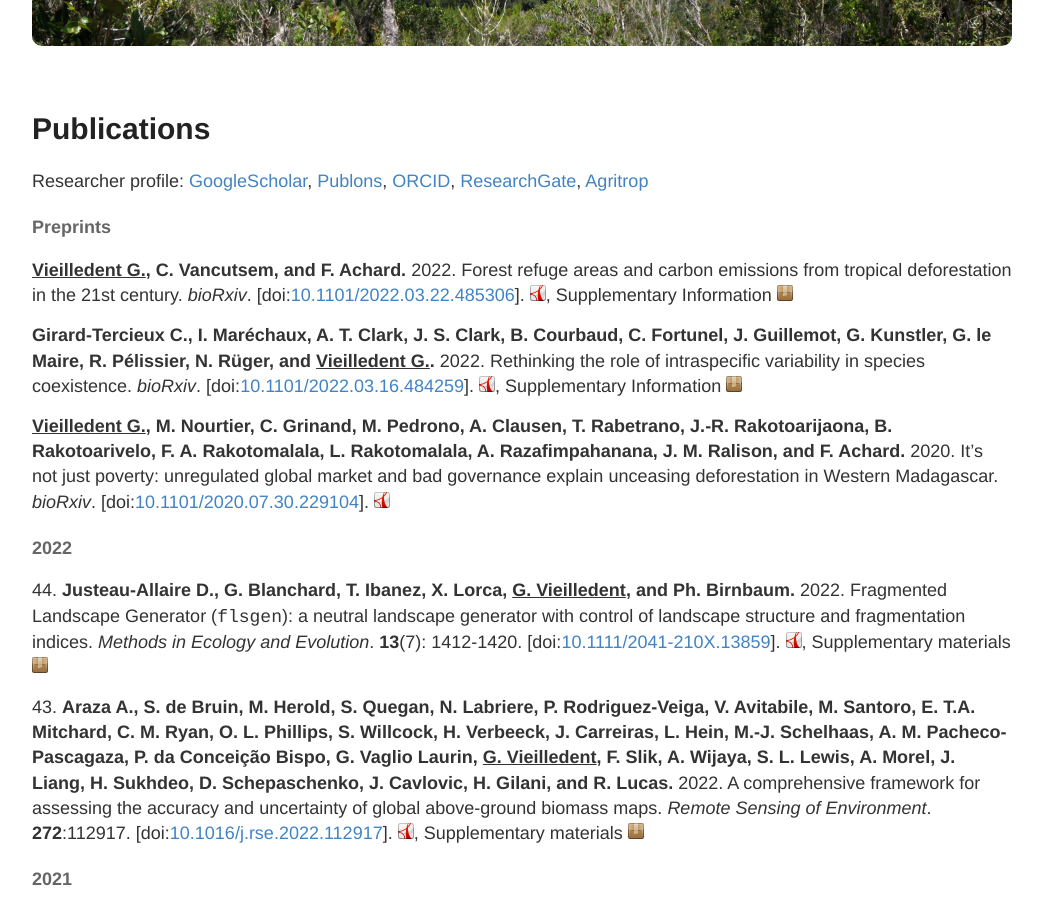
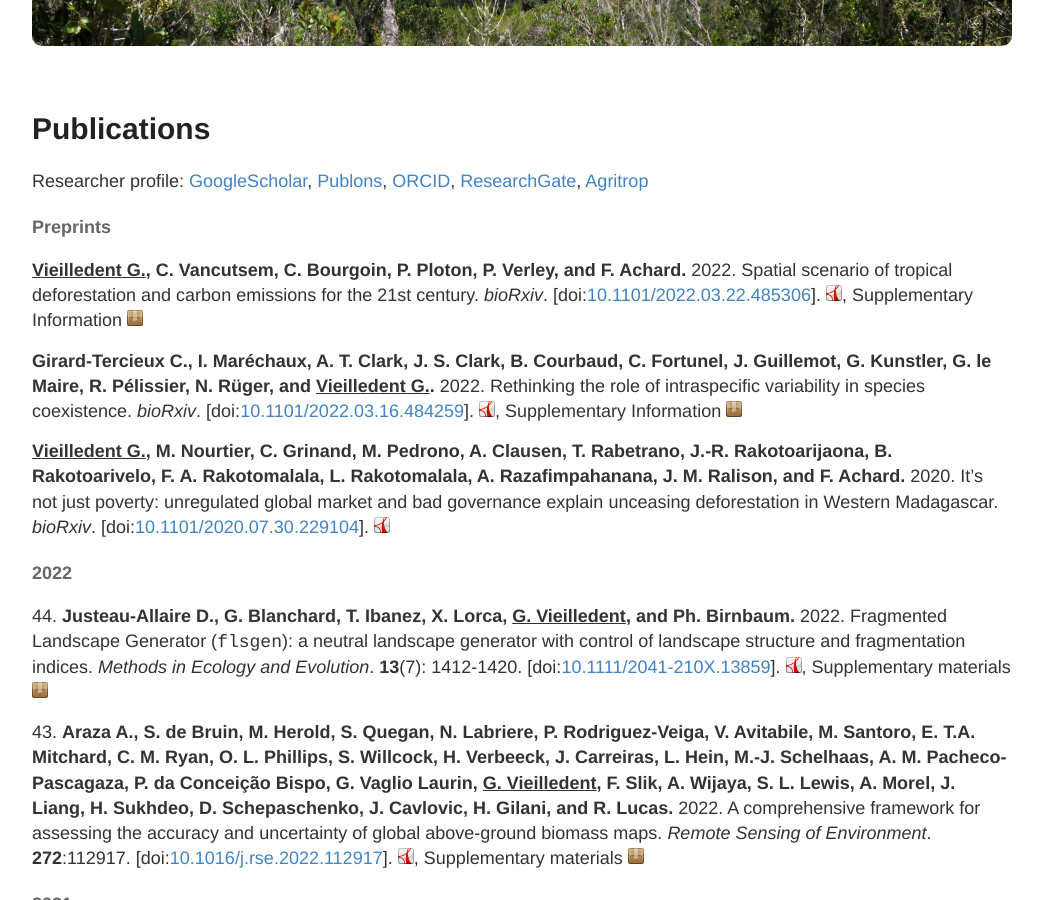
Before and after one commit to ghislainv/ghislainv.github.io, a Jekyll site: the page built from publications.md, in a window 1280 px wide and 900 px high, scrolled down 322 px. Shown: the whole window, without its empty margins (118-1161 px from the left). Built offline with Jekyll 4.4.1, drawn with Linux system fonts in a browser that asks for light colours; comment, search, counter and statistics services are not loaded.

Commit message:
Update publications

```diff
--- a/publications.md
+++ b/publications.md
@@ -15,11 +15,11 @@ Researcher profile:
 
 #### Preprints
 
-**<span style="text-decoration: underline;">Vieilledent G.</span>, C. Vancutsem, and F. Achard.** 2022. Forest refuge areas and carbon emissions from tropical deforestation in the 21<sup>st</sup> century.
+**<span style="text-decoration: underline;">Vieilledent G.</span>, C. Vancutsem, C. Bourgoin, P. Ploton, P. Verley, and F. Achard.** 2022. Spatial scenario of tropical deforestation and carbon emissions for the 21<sup>st</sup> century.
 _bioRxiv_.
 \[doi:[10.1101/2022.03.22.485306](https://doi.org/10.1101/2022.03.22.485306)\].
-[![manuscript in pdf](/images/logos/logo-pdf.png "manuscript in pdf")](https://www.biorxiv.org/content/10.1101/2022.03.22.485306v1.full.pdf),
-Supplementary Information [![SI](/images/logos/logo-zip.png "supplementary information")](https://www.biorxiv.org/content/biorxiv/early/2022/03/25/2022.03.22.485306/DC1/embed/media-1.pdf)
+[![manuscript in pdf](/images/logos/logo-pdf.png "manuscript in pdf")](https://www.biorxiv.org/content/10.1101/2022.03.22.485306v2.full.pdf),
+Supplementary Information [![SI](/images/logos/logo-zip.png "supplementary information")](https://www.biorxiv.org/content/biorxiv/early/2022/07/23/2022.03.22.485306/DC1/embed/media-1.pdf)
 
 **Girard-Tercieux C., I. Maréchaux, A. T. Clark, J. S. Clark, B. Courbaud, C. Fortunel, J. Guillemot, G. Kunstler, G. le Maire, R. Pélissier, N. Rüger, and <span style="text-decoration: underline;">Vieilledent G.</span>.** 2022. Rethinking the role of intraspecific variability in species coexistence.
 _bioRxiv_.
```
